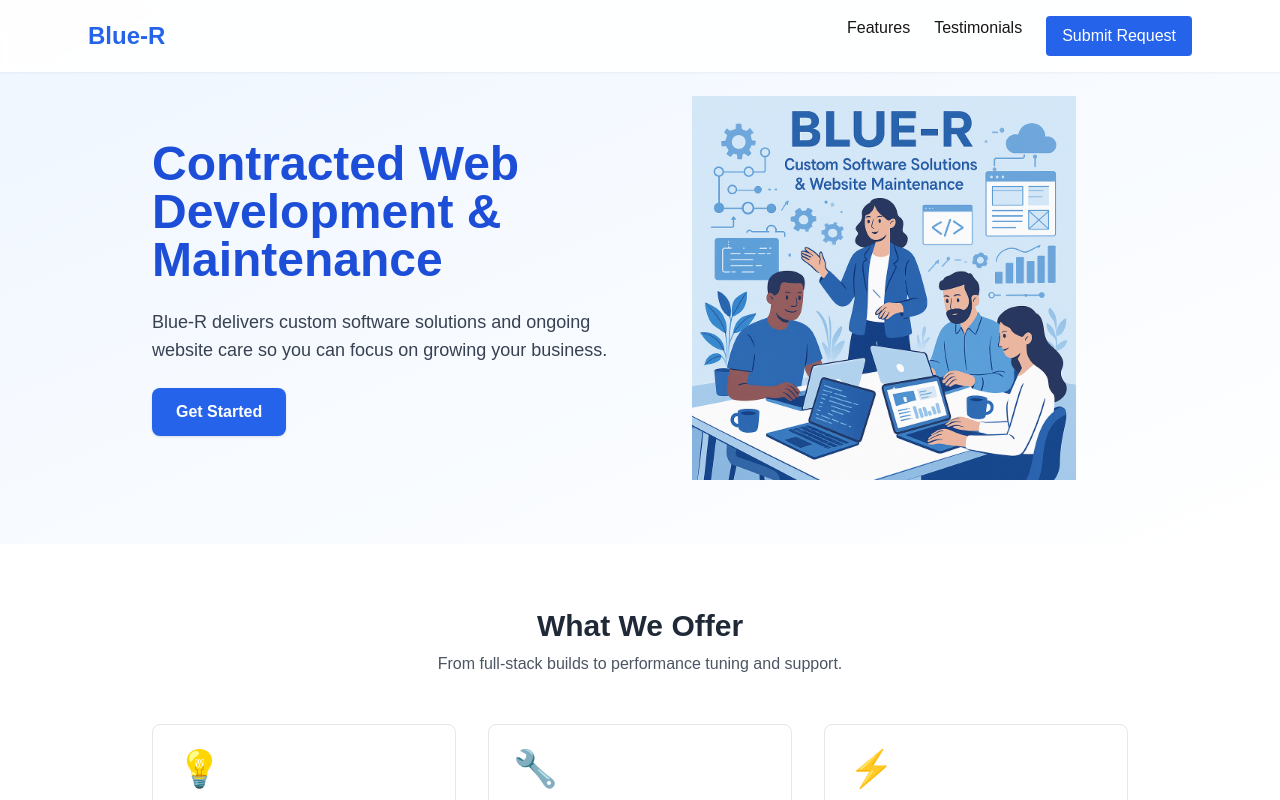
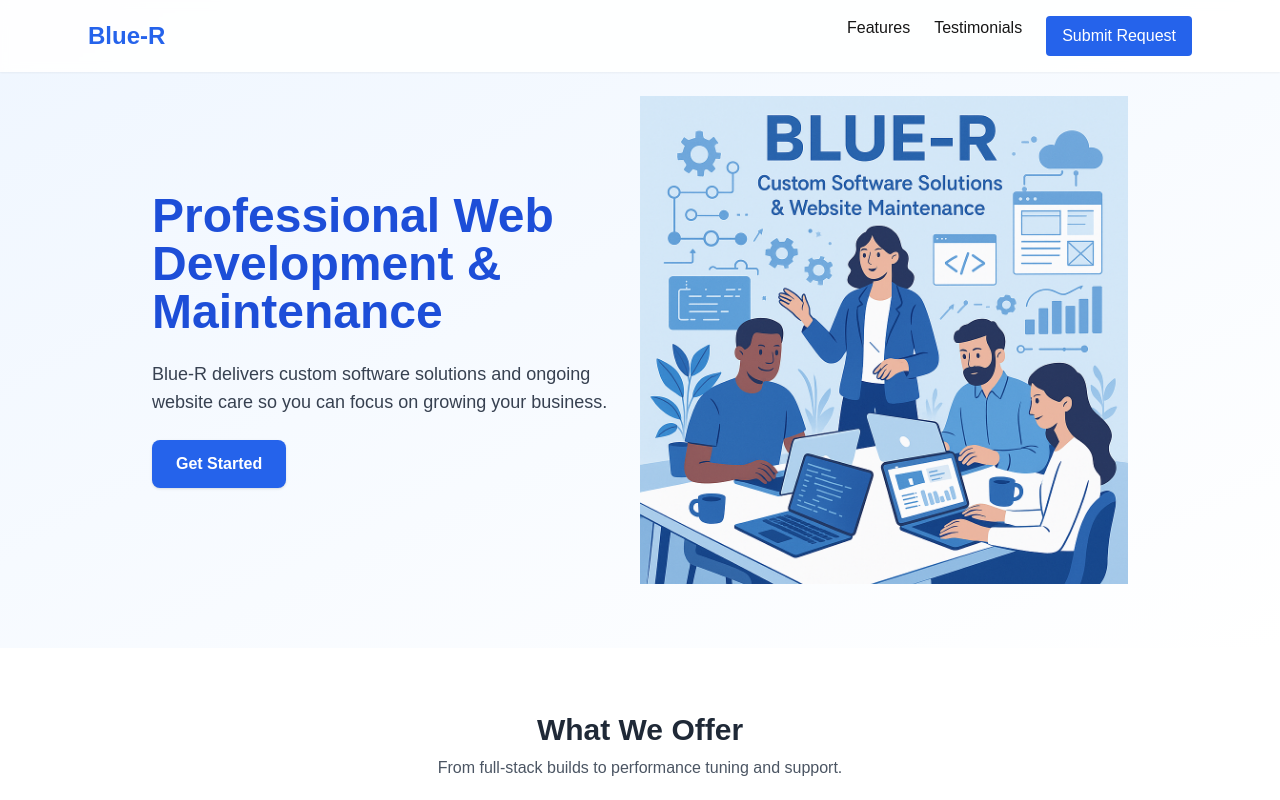
Before and after one commit to AmrMod/my-startup-app, a Next.js app: page / in a window 1280 px wide. Shown: the top 800 px of the page. Built offline with nearby package versions, Linux system fonts and the light colour scheme.

Commit message:
responsibe image to be in place

```diff
--- a/pages/index.tsx
+++ b/pages/index.tsx
@@ -148,7 +148,7 @@
         <div className="max-w-5xl mx-auto px-6 flex flex-col md:flex-row items-center">
           <div className="md:w-1/2 space-y-6">
             <h1 className="text-5xl font-extrabold text-blue-700">
-              Contracted Web Development & Maintenance
+              Professional Web Development & Maintenance
             </h1>
             <p className="text-lg text-gray-700">
               Blue‑R delivers custom software solutions and ongoing website care so you can focus
@@ -161,12 +161,13 @@
             </Link>
           </div>
           <div className="md:w-1/2 mt-8 md:mt-0">
-            <div className="relative w-full h-64 md:h-80 lg:h-96">
+            <div className="w-full">
               <Image
                 src="/Blue-R.png"
                 alt="Web development illustration"
-                layout="fill"
-                objectFit="contain"
+                width={500}
+                height={400}
+                className="mx-auto object-contain"
               />
             </div>
           </div>
```
